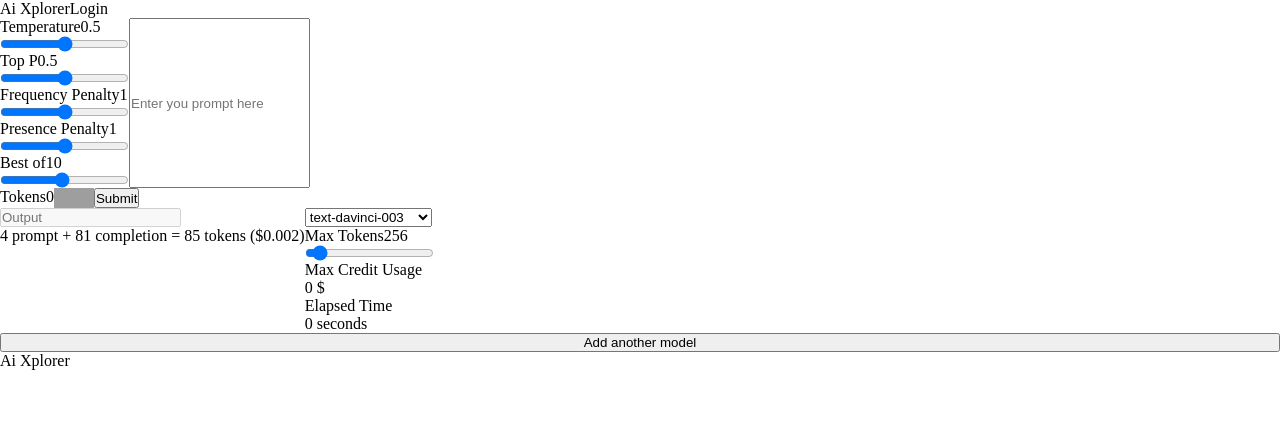
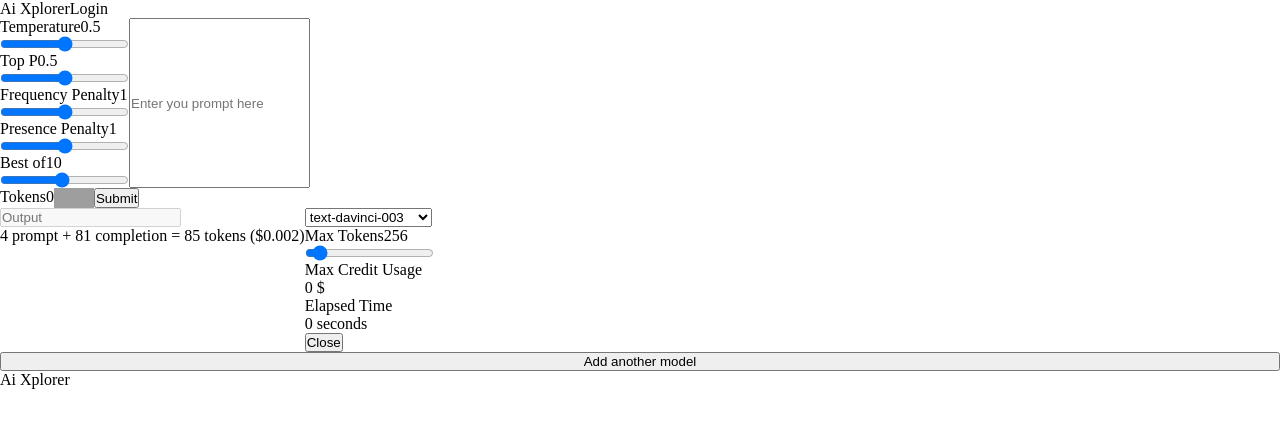
Before and after one commit to PervezSH/ai-xplorer, a Next.js app: page /compare in a window 1280 px wide. Shown: the top 428 px of the page. Built offline with nearby package versions, Linux system fonts and the light colour scheme; grey boxes are pictures that could not be loaded.

Commit message:
feat: removeModelFromCompare method ✨

```diff
--- a/pages/compare/index.tsx
+++ b/pages/compare/index.tsx
@@ -71,6 +71,15 @@ const Compare = ({ gpt3Models }: Props) => {
         });
     };
 
+    const removeModelFromCompare = (name: string) => {
+        setModelsToCompare(prevModels => {
+            const updatedModels = [...prevModels];
+            const index = updatedModels.findIndex(model => model.name === name);
+            updatedModels.splice(index, 1);
+            return updatedModels;
+        });
+    };
+
     return (
         <div className={styles.container}>
             <div className={styles.row}>
@@ -117,6 +126,7 @@ const Compare = ({ gpt3Models }: Props) => {
                             <p>Elapsed Time</p>
                             <p>{`${model.elaspedTime} seconds`}</p>
                         </div>
+                        <button onClick={() => removeModelFromCompare(model.name)}>Close</button>
                     </div>
                 </div>
             ))}
```
